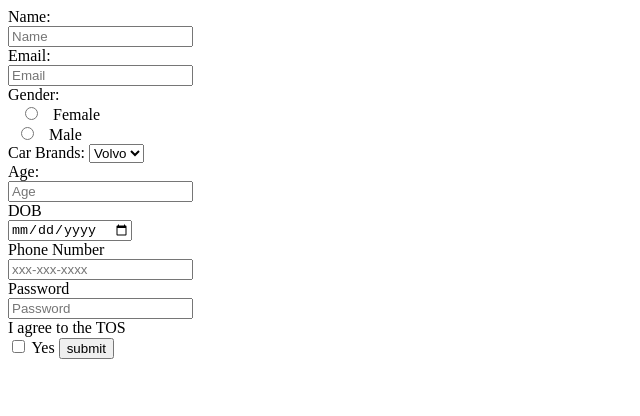
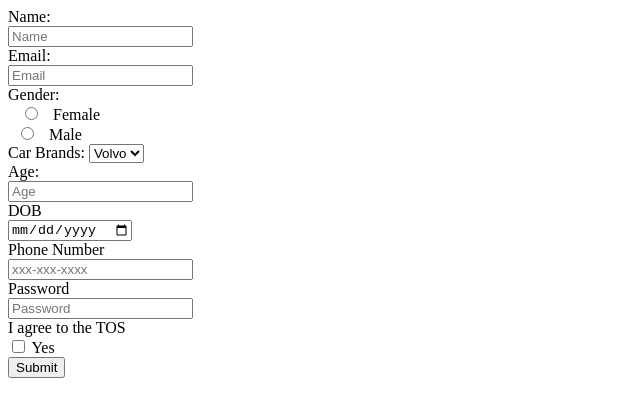
Before and after one commit to acciojob/signup-form-car-vedikamishragithub, a website: page main.html in a window 1280 px wide. Shown: the whole page, without its empty margins (0-640 px from the left). Drawn offline with Linux system fonts and the light colour scheme.

Commit message:
created a submission

```diff
--- a/main.html
+++ b/main.html
@@ -44,9 +44,9 @@
 
 	<label for='tos' >I agree to the TOS</label><br>
 	<input type="checkbox" id="tos" required >
-	<label>Yes</label>
+	<label>Yes</label>	<br>
 
-	<input type='submit' value="submit">
+	<button type="submit" id="submit" value="Submit">Submit</button>
 	</form>
     <script type="text/javascript" src="./script.js">
 </script>
```
